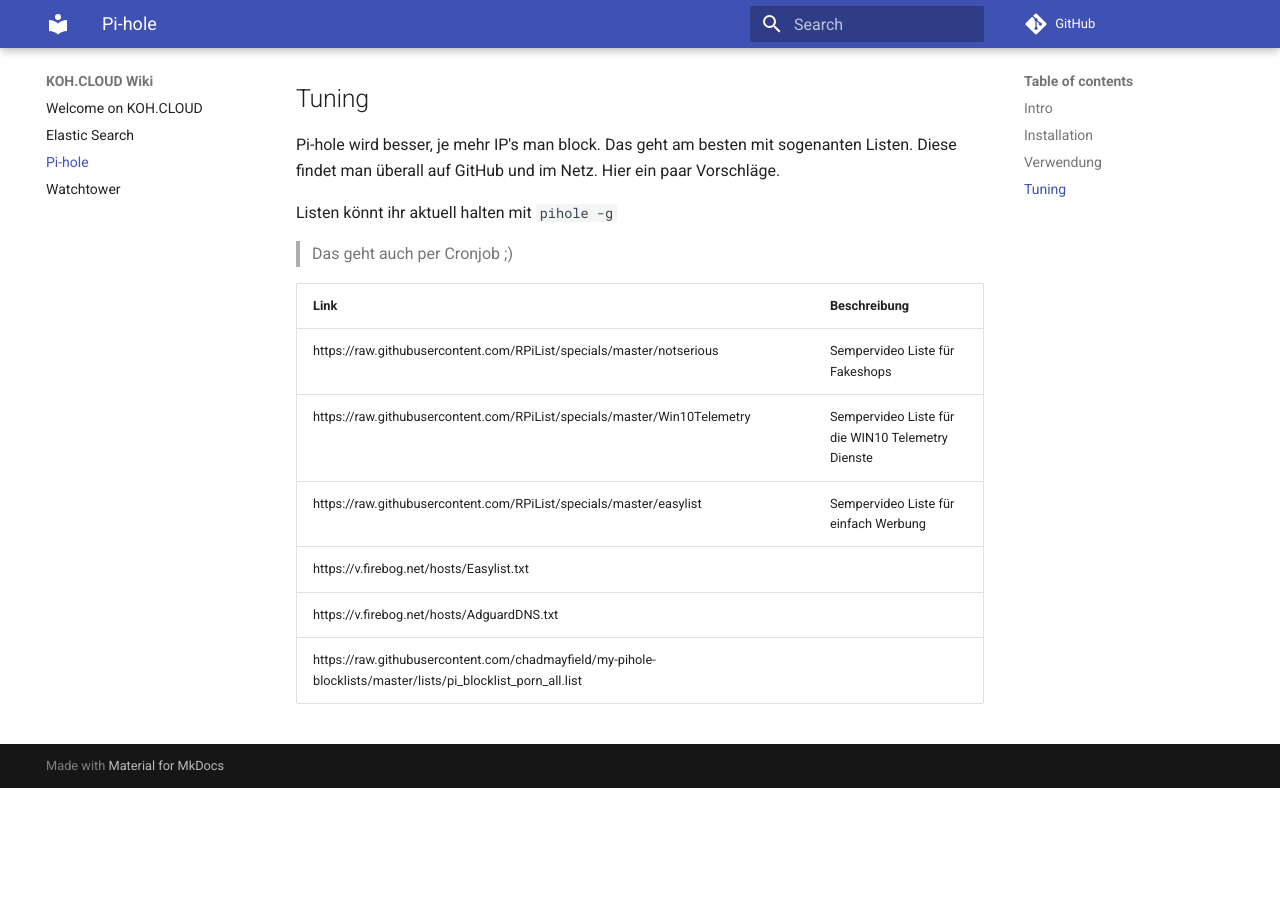
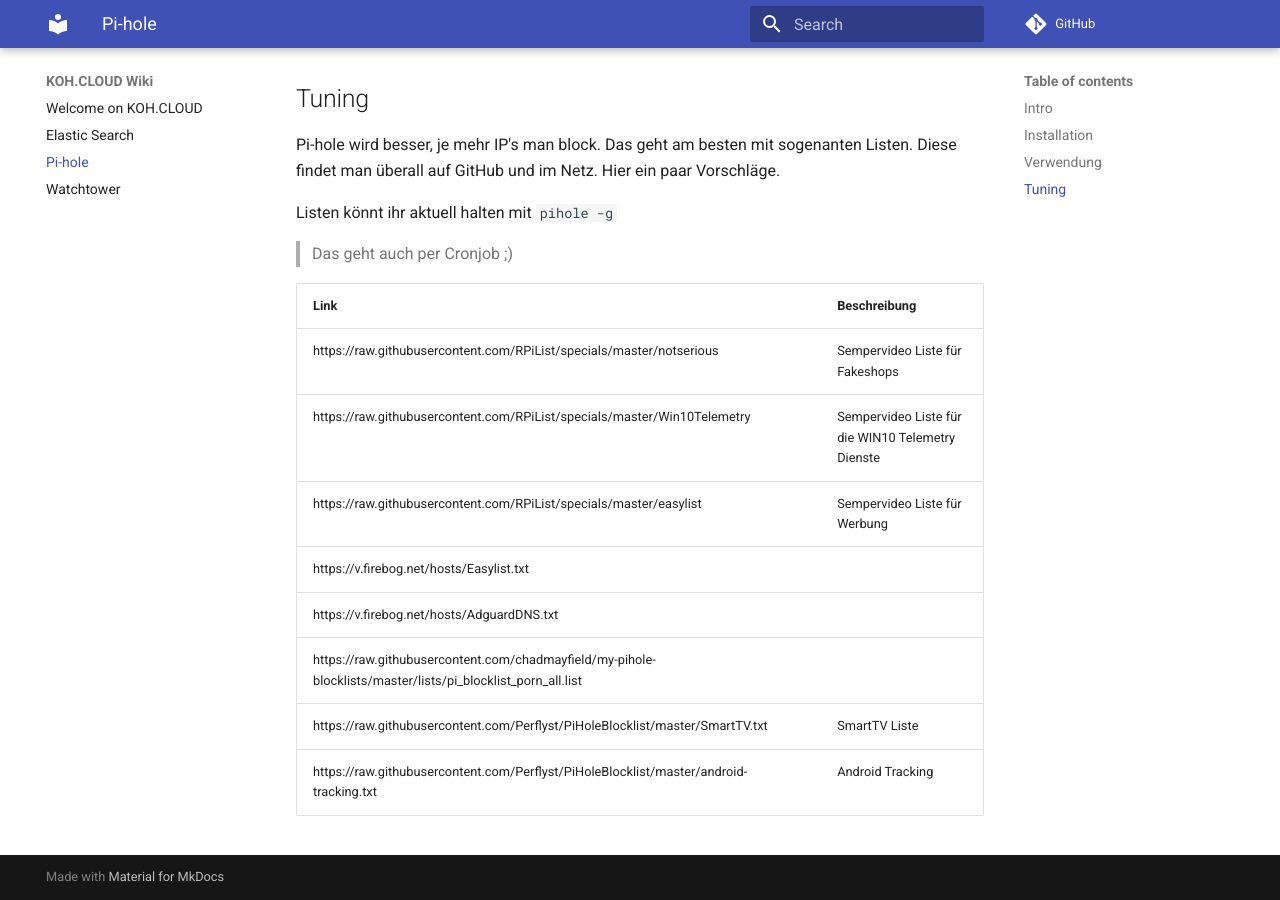
Before and after one commit to kohfuchs/wiki.koh.cloud, an MkDocs documentation site: the page built from docs/pihole.md, in a window 1280 px wide and 900 px high, scrolled down 1016 px. Built offline with MkDocs 1.6.1 and Material for MkDocs 9.7.7, drawn with Linux system fonts in a browser that asks for light colours; comment, search, counter and statistics services are not loaded; before the commit the page ends 1804 px from its top, so only the background shows below that.

Commit message:
update link list

```diff
--- a/docs/pihole.md
+++ b/docs/pihole.md
@@ -44,7 +44,9 @@ Listen könnt ihr aktuell halten mit `pihole -g`
 |:----|:----|
 | https://raw.githubusercontent.com/RPiList/specials/master/notserious | Sempervideo Liste für Fakeshops |
 | https://raw.githubusercontent.com/RPiList/specials/master/Win10Telemetry | Sempervideo Liste für die WIN10 Telemetry Dienste |
-| https://raw.githubusercontent.com/RPiList/specials/master/easylist | Sempervideo Liste für einfach Werbung |
+| https://raw.githubusercontent.com/RPiList/specials/master/easylist | Sempervideo Liste für Werbung |
 | https://v.firebog.net/hosts/Easylist.txt ||
 | https://v.firebog.net/hosts/AdguardDNS.txt ||
 | https://raw.githubusercontent.com/chadmayfield/my-pihole-blocklists/master/lists/pi_blocklist_porn_all.list ||
+| https://raw.githubusercontent.com/Perflyst/PiHoleBlocklist/master/SmartTV.txt| SmartTV Liste |
+| https://raw.githubusercontent.com/Perflyst/PiHoleBlocklist/master/android-tracking.txt | Android Tracking |
```
